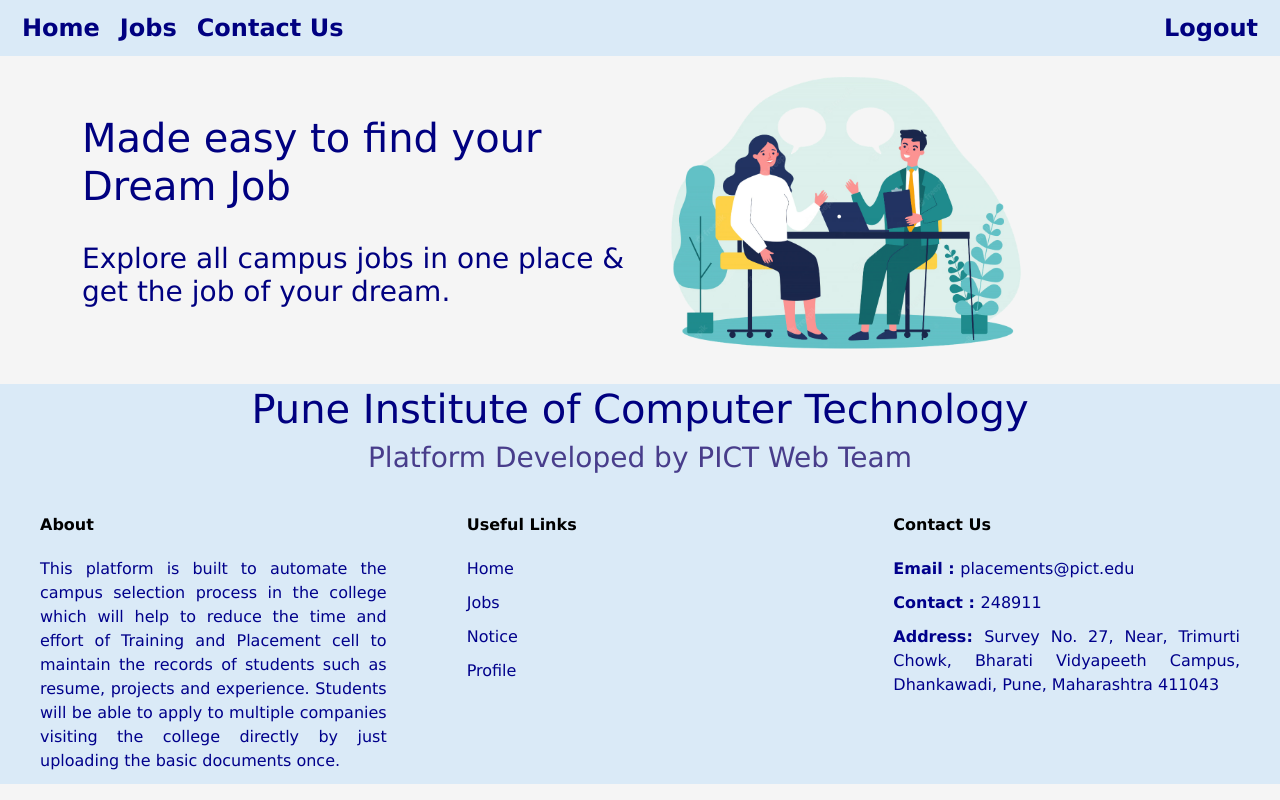
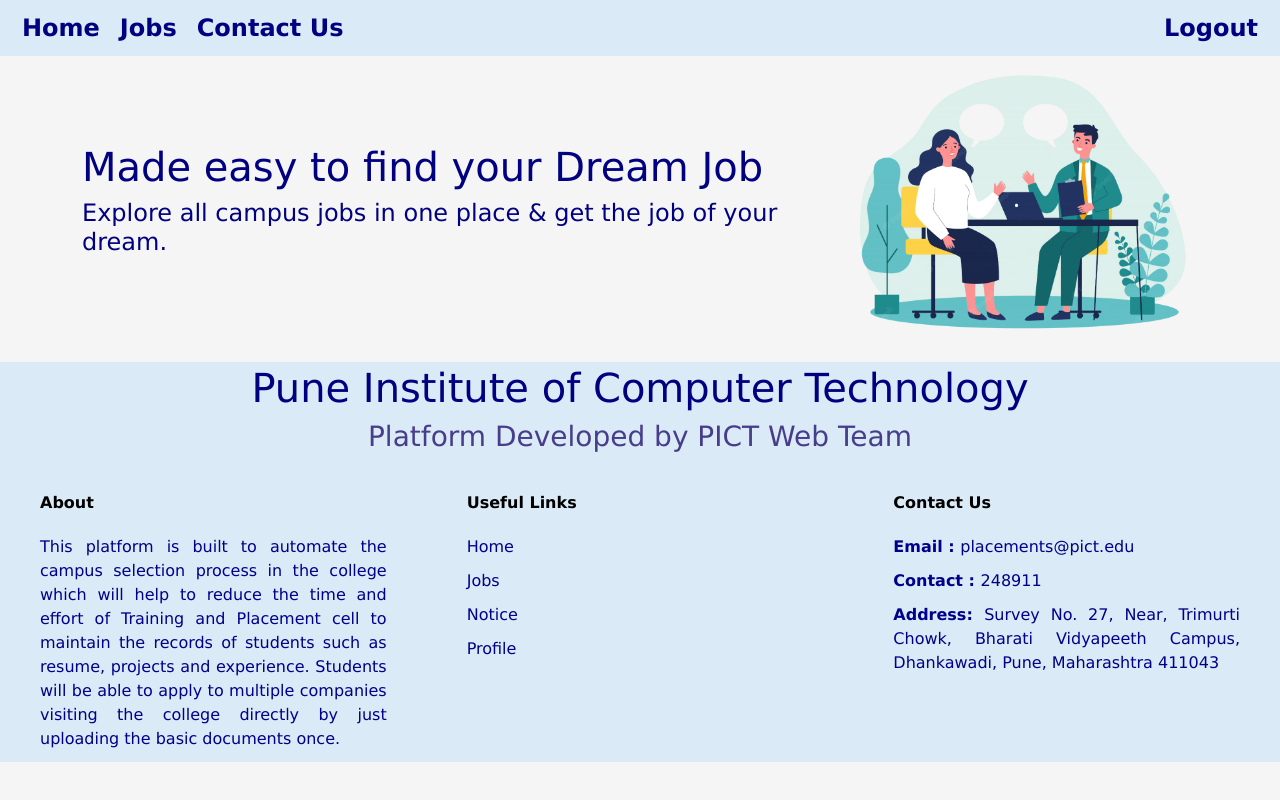
Before and after one commit to RhutvijChiplunkar/selection-portal, a React (Create React App) app in the folder frontend/: page /home in a window 1280 px wide. Built offline with nearby package versions, Linux system fonts and the light colour scheme; the HTML template or start-up script is replaced by a standard one.

Commit message:
Changed font size

```diff
--- a/frontend/src/Components/Landing/test.js
+++ b/frontend/src/Components/Landing/test.js
@@ -37,9 +37,9 @@
               </Components.GhostButton>
             </Components.LeftOverlayPanel>
             <Components.RightOverlayPanel signingIn={signIn}>
-              <Components.Title>Hello, Friend!</Components.Title>
+              <Components.Title>Welcome, Engineer!</Components.Title>
               <Components.Paragraph>
-                Enter your personal details and start journey with us
+                Enter your personal details and start your hiring journey with us
               </Components.Paragraph>
               <Components.GhostButton onClick={() => toggle(false)}>
                 Sign Up
--- a/frontend/src/Pages/Home/home.css
+++ b/frontend/src/Pages/Home/home.css
@@ -13,7 +13,7 @@
 }
 
 .home-img {
-  width: 70%;
+  width: 100%;
 }
 
 .container{
--- a/frontend/src/Pages/Home/home.js
+++ b/frontend/src/Pages/Home/home.js
@@ -8,8 +8,8 @@
     <>
       <Container>
         <Row className="row">
-          <Col><h1 className="head1">Made easy to find your Dream Job </h1><br /><h3 className="head2">Explore all campus jobs in one place &amp; get the job of your dream.</h3></Col>
-          <Col><img src={HomeImage} className="home-img"/></Col>
+          <Col xs={6} md={8}><h1 className="head1">Made easy to find your Dream Job </h1><h4 className="head2">Explore all campus jobs in one place &amp; get the job of your dream.</h4></Col>
+          <Col xs={6} md={4}><img src={HomeImage} className="home-img"/></Col>
         </Row>
       </Container>
 
--- a/frontend/src/Pages/JobDetails/JobDetails.css
+++ b/frontend/src/Pages/JobDetails/JobDetails.css
@@ -11,10 +11,10 @@
   padding: 30px;
 }
 
-/* .container {
+.container-jobdet {
   border: 1px black solid;
   padding: 30px;
-} */
+}
 
 .job-type {
   text-align: left;
--- a/frontend/src/Pages/JobDetails/JobDetails.js
+++ b/frontend/src/Pages/JobDetails/JobDetails.js
@@ -10,7 +10,7 @@
           Frontend Development work from home job/internship at Google
         </strong>
       </div>
-      <div className="container">
+      <div className="container-jobdet">
 
         <div className="row">
           <div className="col job-type">
```
Also changed, not shown: frontend/src/App.js (+10 -10 lines).
